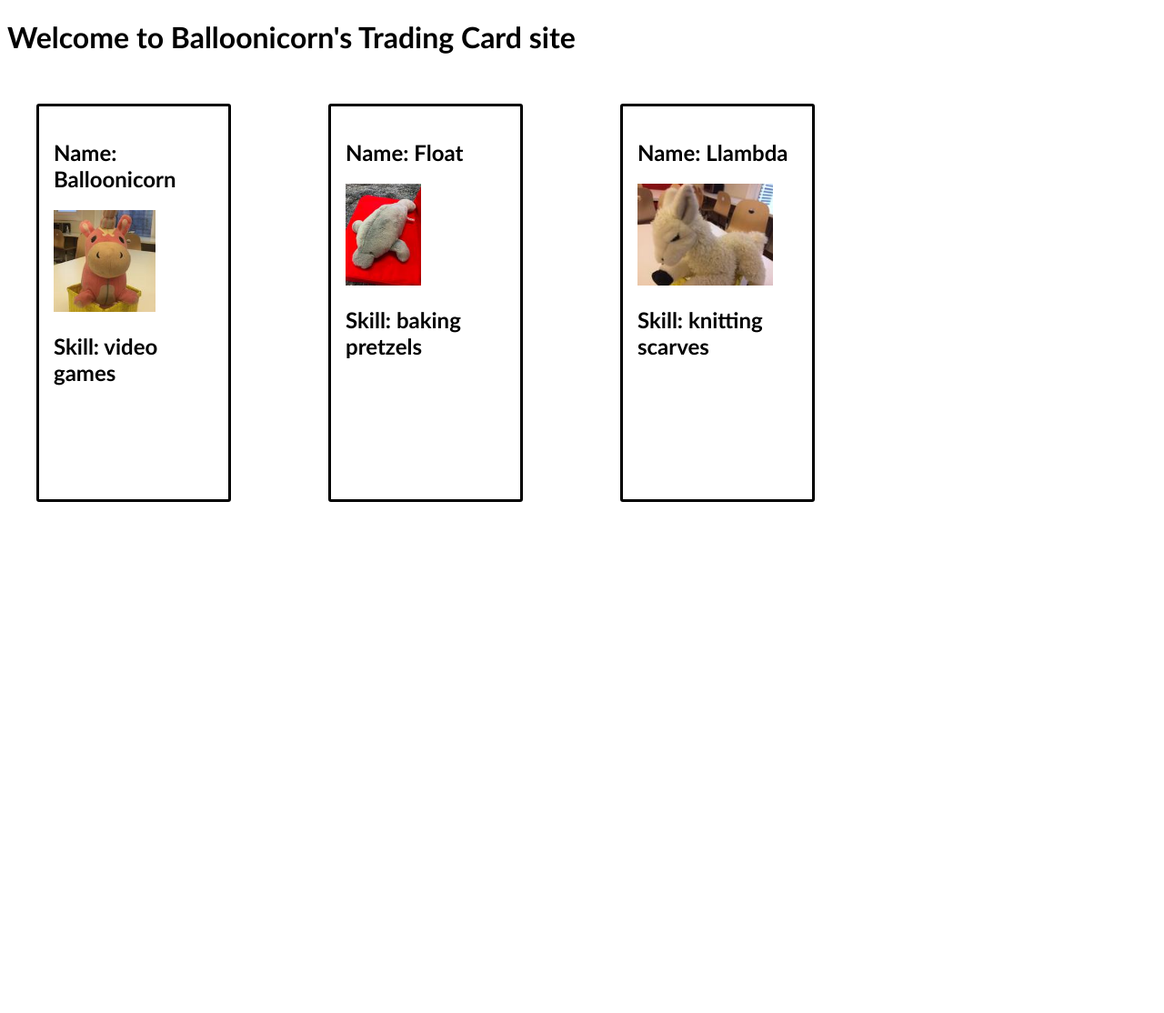
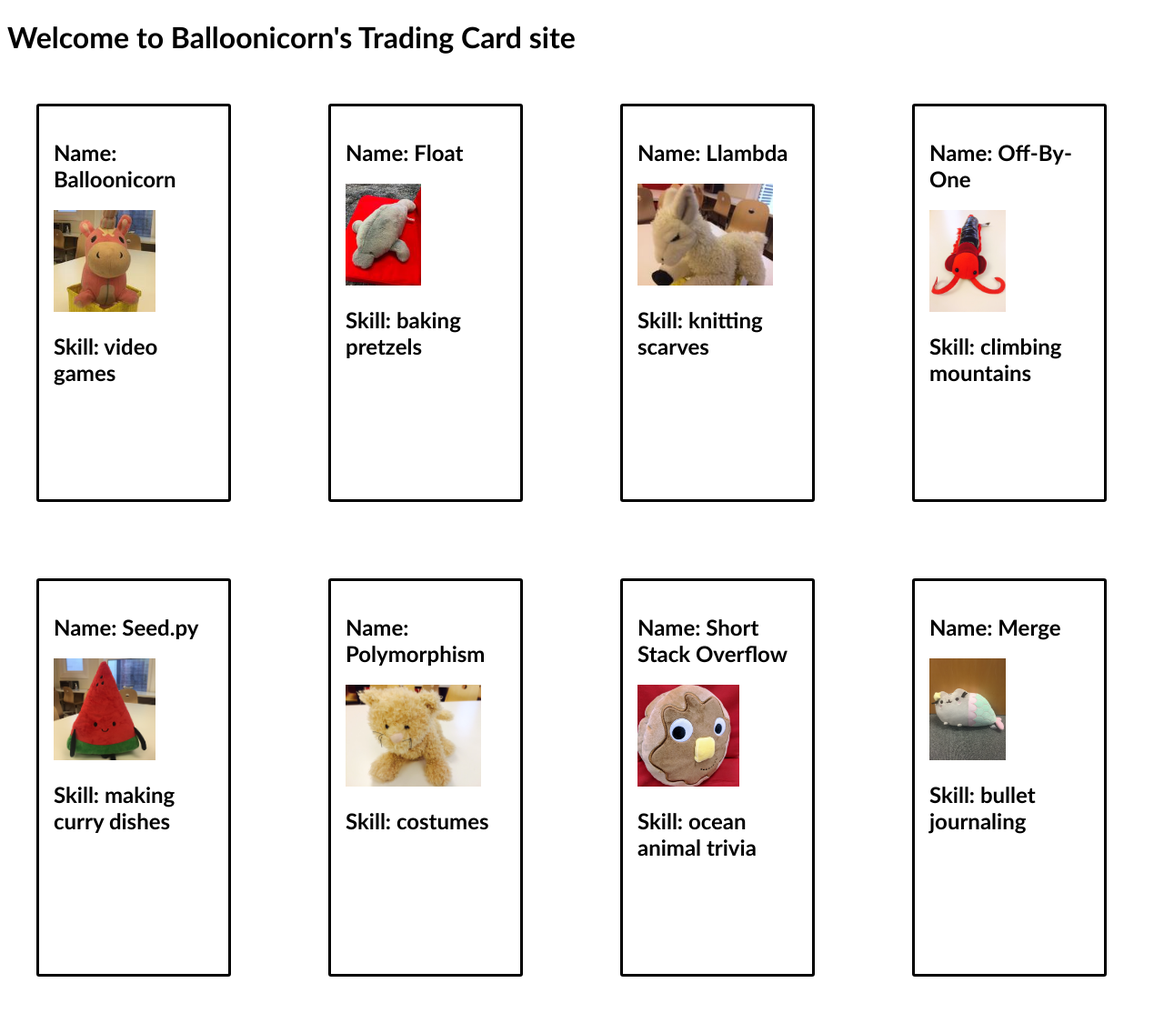
Before and after one commit to megitsnow/react-trading-cards, a Flask app: page /cards in a window 1280 px wide. Shown: the whole page at 91% size. Before the commit the page ends 552 px from the top, so only its background shows below. Run offline with Flask 2, Linux system fonts and the light colour scheme; some libraries are stand-ins or nearby versions.

Commit message:
finished lab

```diff
--- a/static/js/tradingCard.jsx
+++ b/static/js/tradingCard.jsx
@@ -5,6 +5,49 @@ const tradingCardData = [
     name: 'Balloonicorn',
     skill: 'video games',
     imgUrl: '/static/img/balloonicorn.jpg',
+    cardId: 1,
+  },
+  {
+    name: "Float",
+    skill: "baking pretzels",
+    imgUrl: "/static/img/float.jpg",
+    cardId: 2,
+  },
+  {
+    name: "Llambda",
+    skill: "knitting scarves",
+    imgUrl: "/static/img/llambda.jpg",
+    cardId: 3,
+  },
+  {
+    name: "Off-By-One",
+    skill: "climbing mountains",
+    imgUrl: "/static/img/off-by-one.jpeg",
+    cardId: 4,
+  },
+  {
+    name: "Seed.py",
+    skill: "making curry dishes",
+    imgUrl: "/static/img/seedpy.jpeg",
+    cardId: 5,
+  },
+  {
+    name: "Polymorphism",
+    skill: "costumes",
+    imgUrl: "/static/img/polymorphism.jpeg",
+    cardId: 6,
+  },
+  {
+    name: "Short Stack Overflow",
+    skill: "ocean animal trivia",
+    imgUrl: "/static/img/shortstack-overflow.jpeg",
+    cardId: 7,
+  },
+  {
+    name: "Merge",
+    skill: "bullet journaling",
+    imgUrl: "/static/img/merge.png",
+    cardId: 8,
   },
 ];
 
@@ -18,17 +61,24 @@ function TradingCard(props) {
   );
 }
 
-ReactDOM.render(
-  <TradingCard name="Balloonicorn" skill="video games" imgUrl="/static/img/balloonicorn.jpg" />,
-  document.querySelector('#balloonicorn'),
-);
+function TradingCardContainer() {
+  const tradingCards = [];
 
-ReactDOM.render(
-  <TradingCard name="Float" skill="baking pretzels" imgUrl="/static/img/float.jpg" />,
-  document.querySelector('#float'),
-);
+  for (const currentCard of tradingCardData) {
+    tradingCards.push(
+      <TradingCard
+        name={currentCard.name}
+        skill={currentCard.skill}
+        imgUrl={currentCard.imgUrl}
+      />
+    );
+  }
 
-ReactDOM.render(
-  <TradingCard name="Llambda" skill="knitting scarves" imgUrl="/static/img/llambda.jpg" />,
-  document.querySelector('#llambda'),
-);
+  return (
+    <React.Fragment>
+      {tradingCards}
+    </React.Fragment>
+  );
+}
+
+ReactDOM.render(<TradingCardContainer/>, document.querySelector("#cardContainer"));
--- a/templates/cards.html
+++ b/templates/cards.html
@@ -8,7 +8,7 @@
 
 
 {% block body %}
-<div class="grid">
+<div class="grid" id="cardContainer">
   <!-- Mount Balloonicorn's card on to this element. -->
   <div id="balloonicorn"></div>
 
@@ -17,6 +17,10 @@
 
   <!-- Mount Llambda's card on to this element. -->
   <div id="llambda"></div>
+
+  <div id="merge"></div>
+
+  <div id="seedpy"></div>
 </div>
 
 {% endblock %}
```
